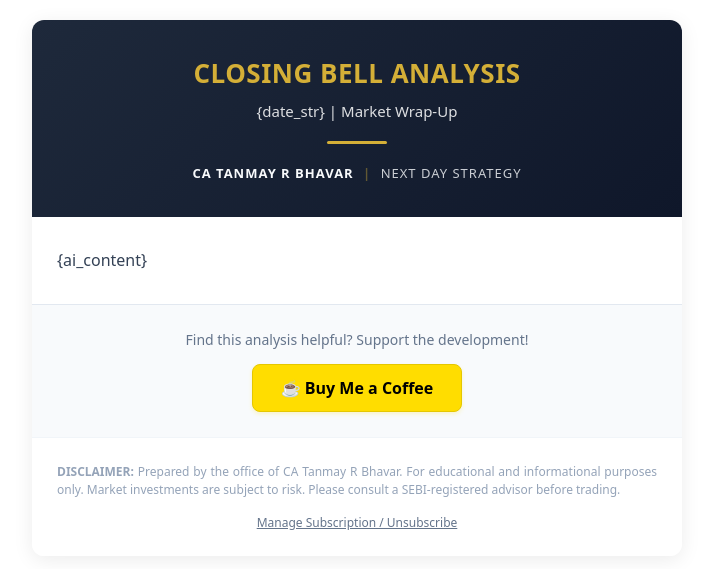
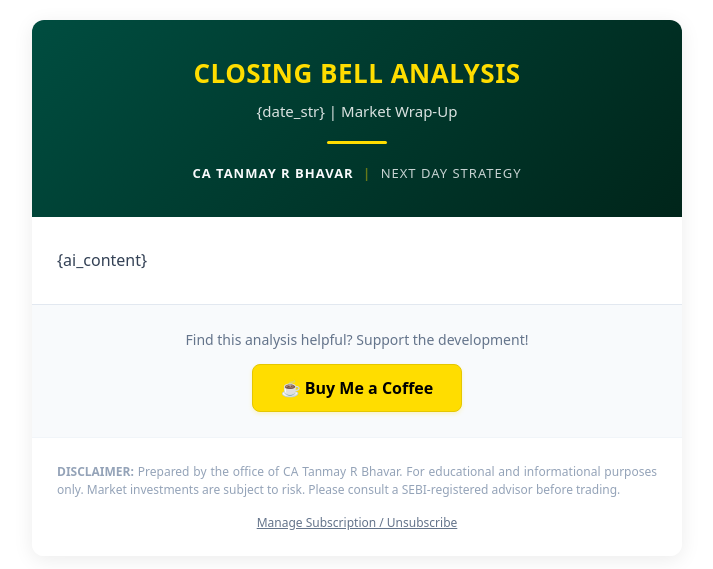
Before and after one commit to tbhavar/Daily-Indian-Market-Briefing, a Python web app: template templates/closing.html in a window 1280 px wide. Shown: the top 569 px of the page, without its empty margins (283-996 px from the left). Run offline with Jinja, Linux system fonts and the light colour scheme; the template is opened without the code that fills it, so the values that code supplies are empty.

Commit message:
style: Harmonize email template colors and mandate explicit HTML structures in LLM prompts

```diff
--- a/src/prompts.py
+++ b/src/prompts.py
@@ -5,7 +5,7 @@
 1. Opening levels and % change.
 2. 5 major headlines from Moneycontrol and CNBC TV18.
 3. Live sentiment from X (Twitter) and Reddit (r/IndiaInvestments).
-Format as professional HTML.
+Format as professional HTML using <h3> tags for headers, <ul> for lists, and <p> for paragraphs.
 Explicitly color code positive changes/sentiments in green (#2e7d32) and negative ones in red (#d32f2f).
 Do not include <html> or <body> tags.
 """
@@ -16,7 +16,7 @@
 1. Closing levels for Nifty 50 and Bank Nifty.
 2. Top 3 gainers and losers with reasons.
 3. Technical Outlook: Next trading day's strategy based on today's price action.
-Format as professional HTML.
+Format as professional HTML using <h3> tags for headers, <ul> for lists, and <p> for paragraphs.
 Explicitly color code positive changes/sentiments in green (#2e7d32) and negative ones in red (#d32f2f).
 Do not include <html> or <body> tags.
 """
@@ -27,7 +27,7 @@
 1. IPO Name and Dates.
 2. Subscription Status and GMP (if available).
 3. Final Verdict for investors.
-Format as professional HTML.
+Format as professional HTML using <h3> tags for headers, <ul> for lists, and <p> for paragraphs.
 Explicitly color code positive premiums/subscriptions in green (#2e7d32) and negative/neutral ones in red (#d32f2f) or grey.
 Do not include <html> or <body> tags.
 """
--- a/templates/closing.html
+++ b/templates/closing.html
@@ -1,11 +1,11 @@
 <div style="width: 100%; max-width: 650px; margin: 20px auto; font-family: system-ui, -apple-system, BlinkMacSystemFont, 'Segoe UI', Roboto, Helvetica, Arial, sans-serif; background-color: #ffffff; border-radius: 12px; box-shadow: 0 4px 20px rgba(0,0,0,0.08); overflow: hidden;">
     <!-- Header -->
-    <div style="background: linear-gradient(135deg, #1e293b 0%, #0f172a 100%); padding: 35px 25px; text-align: center; color: white;">
-        <h1 style="margin: 0 0 10px 0; font-size: 26px; font-weight: 800; letter-spacing: 0.5px; color: #D4AF37;">CLOSING BELL ANALYSIS</h1>
+    <div style="background: linear-gradient(135deg, #004d40 0%, #00251a 100%); padding: 35px 25px; text-align: center; color: white;">
+        <h1 style="margin: 0 0 10px 0; font-size: 26px; font-weight: 800; letter-spacing: 0.5px; color: #FFDD00;">CLOSING BELL ANALYSIS</h1>
         <p style="margin: 0; font-size: 15px; opacity: 0.85; font-weight: 500;">{date_str} | Market Wrap-Up</p>
-        <div style="margin: 20px auto 0; width: 60px; height: 3px; background-color: #D4AF37; border-radius: 2px;"></div>
+        <div style="margin: 20px auto 0; width: 60px; height: 3px; background-color: #FFDD00; border-radius: 2px;"></div>
         <div style="margin-top: 20px; font-size: 13px; font-weight: 600; text-transform: uppercase; letter-spacing: 1px; color: #f8fafc;">
-            CA Tanmay R Bhavar <span style="opacity: 0.4; padding: 0 5px; color: #D4AF37;">|</span> <span style="font-weight: 400; opacity: 0.8;">Next Day Strategy</span>
+            CA Tanmay R Bhavar <span style="opacity: 0.4; padding: 0 5px; color: #FFDD00;">|</span> <span style="font-weight: 400; opacity: 0.8;">Next Day Strategy</span>
         </div>
     </div>
 
```
